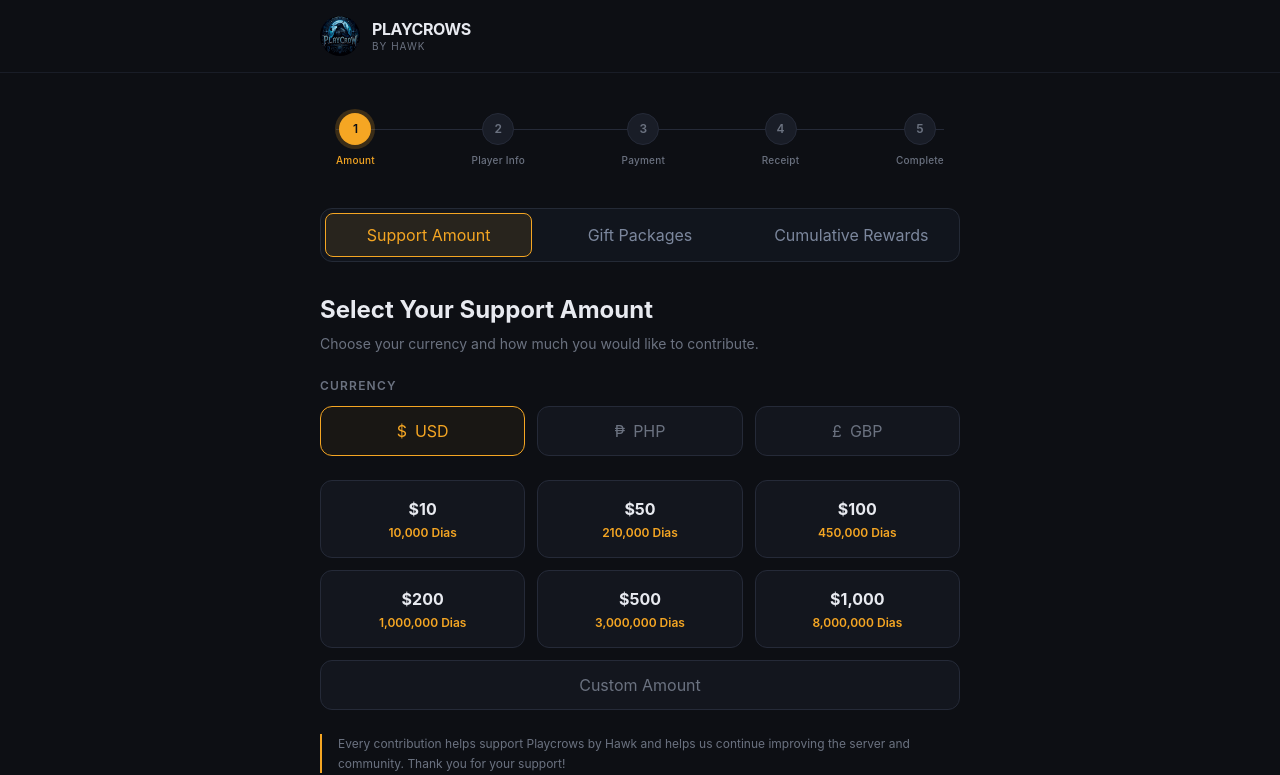
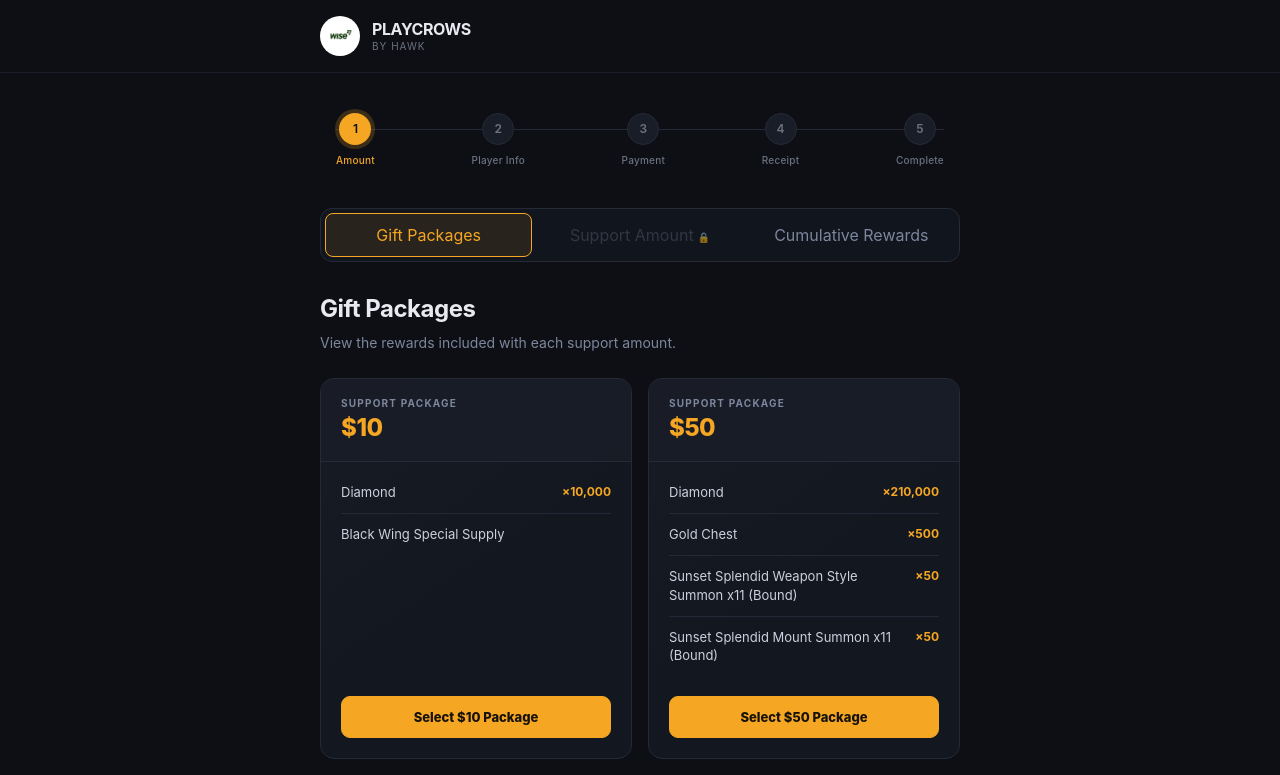
Before and after one commit to dreyqt/playcrowsweb, a React (Vite) app: page / in a window 1280 px wide. Shown: the top 775 px of the page. Built offline with nearby package versions, Linux system fonts and the light colour scheme; the HTML template or start-up script is replaced by a standard one.

Commit message:
Giftpack (default tab)

```diff
--- a/src/App.tsx
+++ b/src/App.tsx
@@ -10,9 +10,9 @@ import {
   SuccessScreen,
 } from './components/steps'
 import { GiftPackages } from './components/GiftPackages'
-import CrowLogo from './assets/playcrows-icon.jpg'
+import CrowLogo from './assets/wise-logo.jpg'
 
-type InformationTab = 'support' | 'packages' | 'cumulative'
+type InformationTab = 'packages' | 'support' | 'cumulative'
 
 const INITIAL: FormData = {
   currency: 'USD',
@@ -28,8 +28,11 @@ const INITIAL: FormData = {
 export default function App() {
   const [step, setStep] = useState(1)
   const [submitted, setSubmitted] = useState(false)
+
+  // Gift Packages opens first.
   const [activeTab, setActiveTab] =
-    useState<InformationTab>('support')
+    useState<InformationTab>('packages')
+
   const [form, setForm] = useState<FormData>(INITIAL)
 
   const update = (partial: Partial<FormData>) => {
@@ -53,7 +56,9 @@ export default function App() {
     setForm(INITIAL)
     setStep(1)
     setSubmitted(false)
-    setActiveTab('support')
+
+    // Return to Gift Packages after completing or resetting.
+    setActiveTab('packages')
   }
 
   const selectGiftPackage = (amount: number) => {
@@ -63,6 +68,7 @@ export default function App() {
       customAmount: '',
     })
 
+    // Automatically show the amount page after package selection.
     setActiveTab('support')
   }
 
@@ -70,19 +76,25 @@ export default function App() {
     form.customAmount || form.amount || 0
   )
 
-  const tabClass = (tab: InformationTab) => {
+  // Support Amount remains locked until a gift package is selected.
+  const hasSelectedPackage = form.amount !== ''
+
+  const tabClass = (
+    tab: InformationTab,
+    disabled = false
+  ) => {
     const base =
       'min-h-11 rounded-lg px-3 py-2 text-xs sm:text-sm font-semibold transition-colors duration-200'
 
-    const active =
-      'border border-[#f5a623] bg-[#f5a623]/10 text-[#f5a623]'
+    if (disabled) {
+      return `${base} cursor-not-allowed border border-transparent bg-transparent text-[#454c5c] opacity-60`
+    }
 
-    const inactive =
-      'border border-transparent text-[#7c879d] hover:bg-[#171b24] hover:text-[#e8eaf0]'
+    if (activeTab === tab) {
+      return `${base} border border-[#f5a623] bg-[#f5a623]/10 text-[#f5a623]`
+    }
 
-    return `${base} ${
-      activeTab === tab ? active : inactive
-    }`
+    return `${base} border border-transparent text-[#7c879d] hover:bg-[#171b24] hover:text-[#e8eaf0]`
   }
 
   return (
@@ -122,18 +134,36 @@ export default function App() {
                 >
                   <button
                     type="button"
-                    className={tabClass('support')}
-                    onClick={() => setActiveTab('support')}
+                    className={tabClass('packages')}
+                    onClick={() => setActiveTab('packages')}
                   >
-                    Support Amount
+                    Gift Packages
                   </button>
 
                   <button
                     type="button"
-                    className={tabClass('packages')}
-                    onClick={() => setActiveTab('packages')}
+                    disabled={!hasSelectedPackage}
+                    className={tabClass(
+                      'support',
+                      !hasSelectedPackage
+                    )}
+                    onClick={() => {
+                      if (hasSelectedPackage) {
+                        setActiveTab('support')
+                      }
+                    }}
+                    title={
+                      hasSelectedPackage
+                        ? 'View your selected support amount'
+                        : 'Select a gift package first'
+                    }
                   >
-                    Gift Packages
+                    Support Amount
+                    {!hasSelectedPackage && (
+                      <span className="ml-1 text-[10px]">
+                        🔒
+                      </span>
+                    )}
                   </button>
 
                   <button
@@ -145,20 +175,21 @@ export default function App() {
                   </button>
                 </nav>
 
-                {activeTab === 'support' && (
-                  <StepAmount
-                    data={form}
-                    onUpdate={update}
-                    onNext={next}
-                  />
-                )}
-
                 {activeTab === 'packages' && (
                   <GiftPackages
                     selectedAmount={selectedAmount}
                     onSelectAmount={selectGiftPackage}
                   />
                 )}
+
+                {activeTab === 'support' &&
+                  hasSelectedPackage && (
+                    <StepAmount
+                      data={form}
+                      onUpdate={update}
+                      onNext={next}
+                    />
+                  )}
 
                 {activeTab === 'cumulative' && (
                   <section>
@@ -184,8 +215,8 @@ export default function App() {
                         </h3>
 
                         <p className="max-w-md text-sm leading-6 text-[#7c879d]">
-                          The complete milestone and reward list will be
-                          displayed here.
+                          The complete milestone and reward list will
+                          be displayed here.
                         </p>
                       </div>
                     </div>
--- a/src/components/GiftPackages.tsx
+++ b/src/components/GiftPackages.tsx
@@ -74,8 +74,8 @@ export function GiftPackages({
       </div>
 
       <div className="gift-packages__notice">
-        Package rewards are based on the selected support amount. Bound items
-        cannot be traded or transferred.
+        Select a gift package below to continue to the support amount and payment process.
+        Bound items cannot be traded or transferred.
       </div>
     </section>
   );
```
